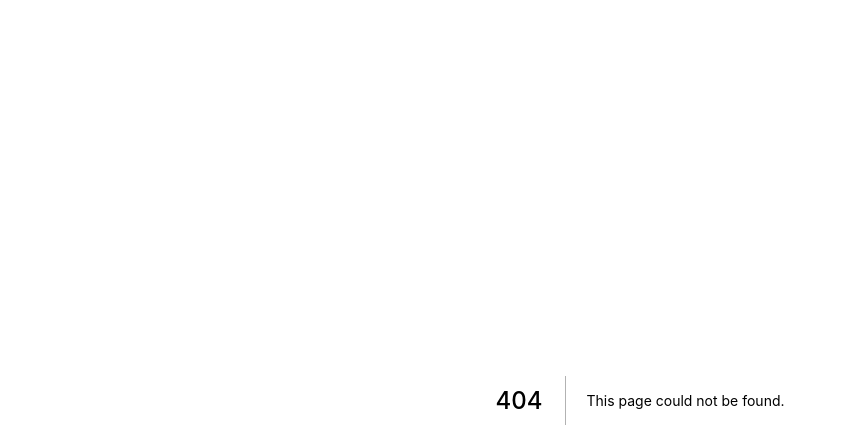
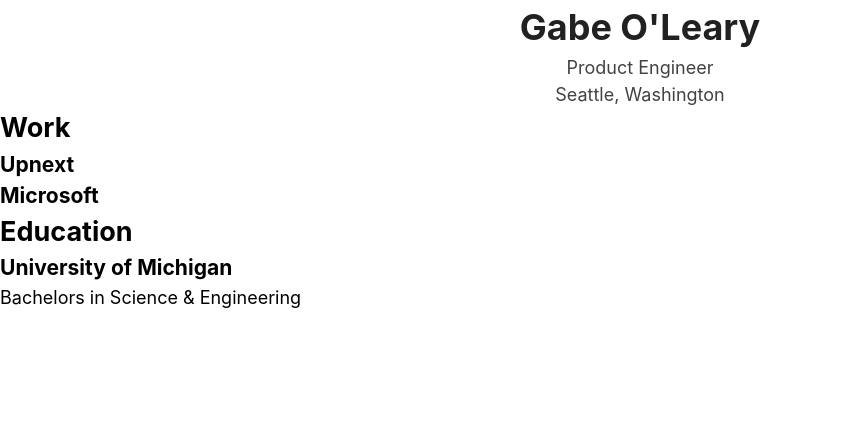
Before and after one commit to goleary/goleary, a Next.js app: page /resume in a window 1280 px wide. Before the commit this address had no page. Shown: the top 448 px of the page, without its empty margins (0-847 px from the left). Built offline with nearby package versions, Linux system fonts and the light colour scheme.

Commit message:
feat: add beginnings of resume

```diff
--- /dev/null
+++ b/features/resume/resume.module.css
@@ -0,0 +1,3 @@
+h2 {
+  color: "blue";
+}
--- /dev/null
+++ b/pages/resume.tsx
@@ -0,0 +1,89 @@
+import React from "react";
+
+import { grey } from "@mui/material/colors";
+
+import { Resume } from "../features/resume/types";
+
+import "features/resume/resume.module.css";
+
+const resume: Resume = {
+  basic: {
+    name: "Gabe O'Leary",
+    email: "oleary.gabe@gmail.com",
+    phone: "404-275-7320",
+    url: "https://gabeoleary.com",
+    summary: "",
+    // huh, I'd like to not provide my address here...
+    // location: "Seattle, Washington",
+    profiles: [
+      {
+        network: "GitHub",
+        username: "goleary",
+        url: "https://github.com/goleary",
+      },
+      // perhaps not helpful for my professional aspirations?
+      // {
+      //   network: "Twitter",
+      //   username: "babeoleary",
+      //   url: "https://twitter.com/babeoleary",
+      // },
+    ],
+  },
+  education: [
+    {
+      institution: "University of Michigan",
+      area: "Computer Science & Engineering",
+      studyType: "Bachelor",
+      startDate: "2009",
+      endDate: "2013",
+    },
+  ],
+  work: [
+    {
+      name: "Upnext",
+      location: "Remote",
+      position: "Founding Engineer",
+      startDate: "August 2020",
+      endDate: "September 2022",
+    },
+    {
+      name: "Microsoft",
+      location: "Bellevue, Washington",
+      position: "Program Manager",
+      startDate: "March 2015",
+      endDate: "May 2019",
+    },
+  ],
+};
+
+// TODO: use masonry layout on sections?
+const ResumePage: React.FC = () => {
+  const { work, education } = resume;
+
+  return (
+    <div>
+      <div style={{ textAlign: "center" }}>
+        <h1 style={{ fontWeight: "bold", color: grey[900] }}>
+          {resume.basic.name}
+        </h1>
+        <p style={{ color: grey[800] }}>Product Engineer</p>
+        <p style={{ color: grey[800] }}>Seattle, Washington</p>
+      </div>
+      <h2>Work</h2>
+      {work.map((w, i) => (
+        <div key={i}>
+          <h3>{w.name}</h3>
+        </div>
+      ))}
+      <h2>Education</h2>
+      {education.map((e, i) => (
+        <div key={i}>
+          <h3>{e.institution}</h3>
+          <div>Bachelors in Science & Engineering</div>
+        </div>
+      ))}
+    </div>
+  );
+};
+
+export default ResumePage;
--- a/styles/globals.css
+++ b/styles/globals.css
@@ -33,3 +33,73 @@
   background-color: rgba(27, 31, 35, 0.05);
   border-radius: 6px;
 }
+
+/*
+  1. Use a more-intuitive box-sizing model.
+*/
+*,
+*::before,
+*::after {
+  box-sizing: border-box;
+}
+/*
+  2. Remove default margin
+*/
+* {
+  margin: 0;
+}
+/*
+  3. Allow percentage-based heights in the application
+*/
+html,
+body {
+  height: 100%;
+}
+/*
+  Typographic tweaks!
+  4. Add accessible line-height
+  5. Improve text rendering
+*/
+body {
+  line-height: 1.5;
+  -webkit-font-smoothing: antialiased;
+}
+/*
+  6. Improve media defaults
+*/
+img,
+picture,
+video,
+canvas,
+svg {
+  display: block;
+  max-width: 100%;
+}
+/*
+  7. Remove built-in form typography styles
+*/
+input,
+button,
+textarea,
+select {
+  font: inherit;
+}
+/*
+  8. Avoid text overflows
+*/
+p,
+h1,
+h2,
+h3,
+h4,
+h5,
+h6 {
+  overflow-wrap: break-word;
+}
+/*
+  9. Create a root stacking context
+*/
+#root,
+#__next {
+  isolation: isolate;
+}
```
Also changed, not shown: features/resume/types.d.ts (added, +313 -0 lines).
